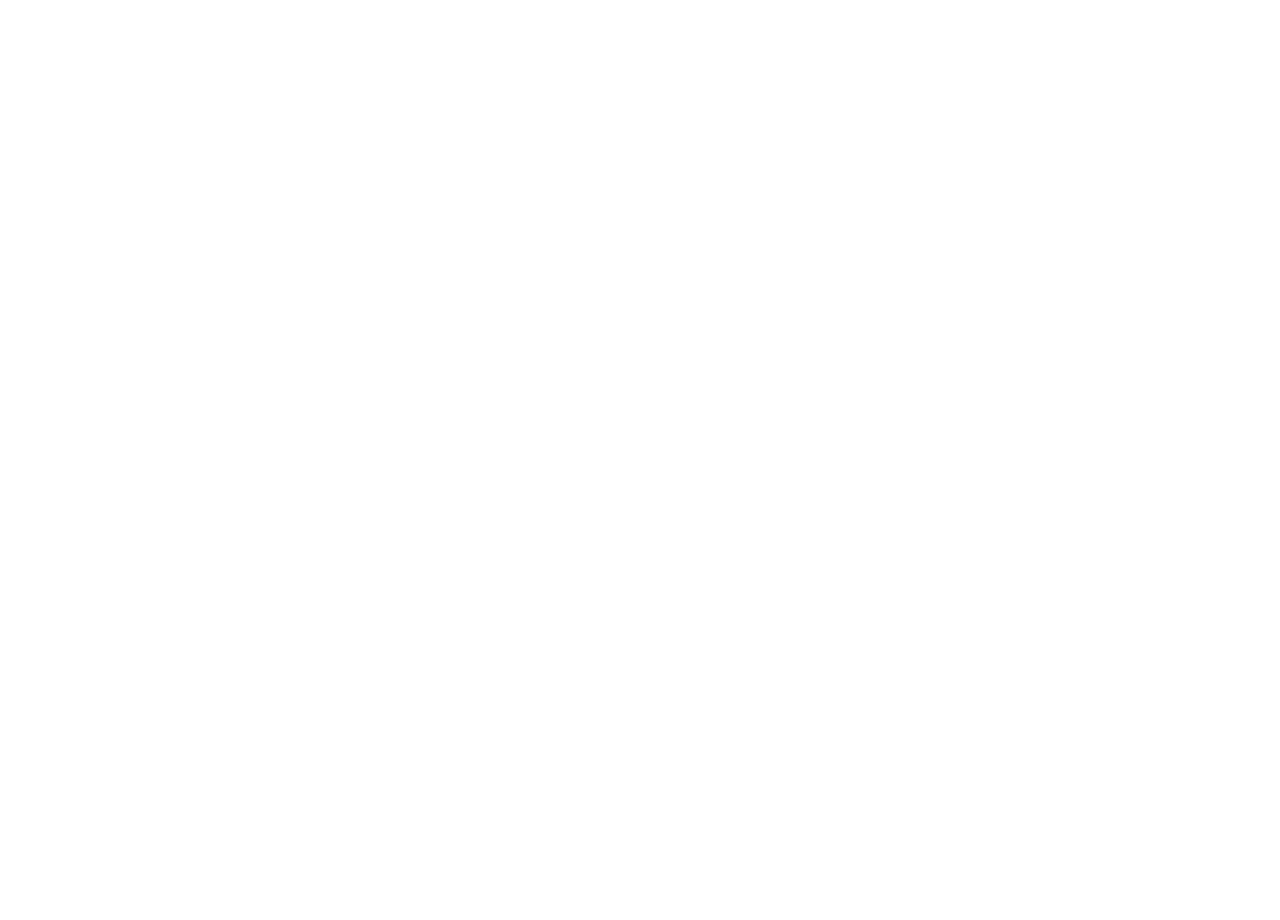
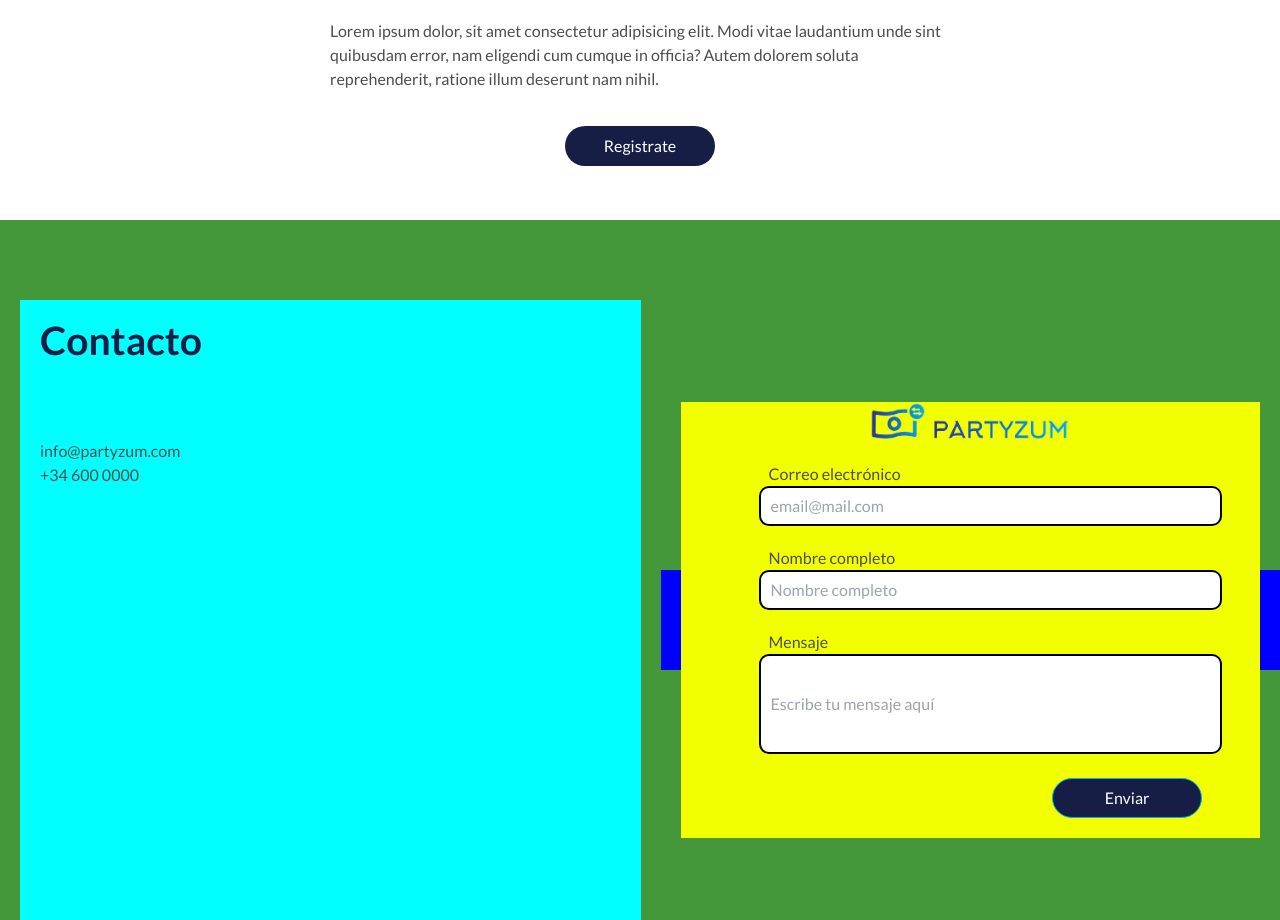
Before and after one commit to ricardoL0pez/Partyzum, a React (Vite) app: page / in a window 1280 px wide. Shown: the part 1880-2800 px from the top of the page. Before the commit the page ends 1720 px from the top, so only its background shows below. Built offline with nearby package versions, Linux system fonts and the light colour scheme.

Commit message:
New file and modified(Contact.jsx contact.module.scss):Formulario contactos

```diff
--- a/src/Views/Landing/Landing.jsx
+++ b/src/Views/Landing/Landing.jsx
@@ -3,6 +3,8 @@
 import NavBar from "../../components/Landing/NavBar/NavBar";
 import Signin from "../../components/Landing/Signin/Signin";
 import Slider from '../../components/Landing/Slider/Slider';
+import CallToAction from '../../components/Landing/CTA/CallToAction';
+import Contact from '../../components/Landing/Contact/Contact';
 
 const Landing = () => {
     const [isMenuOpen, setIsMenuOpen] = useState(false);
@@ -30,6 +32,25 @@
 
             {/* characteristics section slider */}
             <Slider />
+
+            <CallToAction />
+{/* contact section */}
+            <section className={styles.contact_section}>
+
+                <div className={styles.flex_item1}>
+                    <h2>Contacto</h2>
+                    <div>
+                    <p>info@partyzum.com</p>
+                    <p>+34 600 0000</p>
+                    </div>
+
+                </div>
+
+                <div className={styles.flex_item2}>
+                    <Contact />
+                </div>
+            </section>
+
         </>
     );
 };
--- a/src/Views/Landing/landing.module.scss
+++ b/src/Views/Landing/landing.module.scss
@@ -94,3 +94,44 @@
         }
     }
 }
+
+
+
+/* contact section */
+.contact_section {
+    @include flexbox(row, center, center, center);
+    background-color: rgb(68, 152, 57);
+    height: 100vh;
+    width: 100%;
+
+    .flex_item1 {
+        @include flexbox(column, center, flex-start, flex-start);
+        height: 80%;
+        width: 50%;
+        margin: 10px 20px;
+        padding: 20px;
+        gap:80px;
+         background-color: aqua;
+
+    }
+
+    .flex_item2 {
+        @include flexbox(row, center, center, center);
+        height: 100px;
+        width: 50%;
+        background-color: blue;
+    }
+}
+
+
+
+
+
+
+
+@media screen and (max-width: 768px) {
+    .flex-item {
+        width: calc(100% - 20px);
+
+    }
+}
--- /dev/null
+++ b/src/components/Landing/CTA/CallToAction.jsx
@@ -0,0 +1,14 @@
+import styles from "./callToAction.module.scss";
+
+const CallToAction = () => {
+  return (
+    <section className={styles.wrapper}>
+      <h2>Llamado a la acción</h2>
+      <p>Lorem ipsum dolor, sit amet consectetur adipisicing elit. Modi vitae laudantium unde sint quibusdam error, nam eligendi cum cumque in officia? Autem dolorem soluta reprehenderit, ratione illum deserunt nam nihil.</p>
+      <button>Registrate</button>
+    </section>
+
+  );
+};
+
+export default CallToAction;
--- /dev/null
+++ b/src/components/Landing/CTA/callToAction.module.scss
@@ -0,0 +1,40 @@
+@use '../../../SCSS/abstracts/mixins' as *;
+@import '../../../SCSS/abstracts/variables';
+
+.wrapper {
+    @include flexbox(column, center, space-evenly, center);
+    height: 40vh;
+    margin: 20px;
+    padding: 0;
+
+    p{
+        width: 50%;
+        margin-top: 2.5%;
+    }
+    button {
+        @include secundary-btn;
+      }
+
+      button:hover {
+        background-color: #18266E;
+      }
+
+      button:active {
+        box-shadow: 0px 4px 4px rgba(0, 0, 0, 0.25);
+        transform: translateY(-15%);
+      }
+}
+
+@media screen and (max-width: 600px) {
+    .wrapper {
+
+        h2{
+            font-size: 1.563rem;
+        }
+        p {
+            @include p-regular(regular);
+            width: 80%;
+        }
+    }
+
+}
--- /dev/null
+++ b/src/components/Landing/Contact/Contact.jsx
@@ -0,0 +1,106 @@
+import { useState } from "react";
+import { useForm } from "react-hook-form";
+import styles from "./contact.module.scss";
+import { messages, patterns } from "./validation";
+import logo from '../../../assets/icons/logo.png'
+
+
+const Contact = () => {
+    const {
+        register,
+        handleSubmit,
+        formState: { errors }
+    } = useForm();
+
+    const [showPassword, setShowPassword] = useState(false);
+
+    const onSubmit = (userInfo) => {
+        console.log(userInfo);
+    };
+
+    return (
+        <div className={styles.wrapper}>
+             <img src={logo} alt="" />
+
+            <form onSubmit={handleSubmit(onSubmit)}>
+                {/* mail */}
+                    <label htmlFor="mail">Correo electrónico</label>
+                    <input
+                        {...register("mail", {
+                            required: messages.req,
+                            pattern: {
+                                value: patterns.mail,
+                                message: messages.mail
+                            }
+                        })}
+                        id="mail"
+                        name="mail"
+                        type="email"
+                        placeholder="email@mail.com"
+                        aria-label="Ingresa un correo electrónico"
+                        aria-required="true"
+                        className={`${styles.input} ${errors.mail ? styles.errorInput : styles.successInput}`}
+                    />
+                    {errors.mail && <p className={styles.errorForm}>{errors.mail.message}</p>}
+                {/* fullName */}
+                    <label htmlFor="fullName">Nombre completo</label>
+                    <input
+                        {...register("fullName", {
+                            required: messages.reqFullName,
+                            pattern: {
+                                value: patterns.fullName,
+                                message: messages.fullName
+                            }
+                        })}
+                        id="fullName"
+                        name="fullName"
+                        type="text"
+                        placeholder="Nombre completo"
+                        aria-label="Nombre completo"
+                        aria-required="true"
+                        autoCapitalize="off"
+                        className={`${styles.input} ${errors.fullName ? styles.errorInput : styles.successInput}`}
+                    />
+                    {errors.fullName && <p className={styles.errorForm}>{errors.fullName.message}</p>}
+                {/* Text */}
+                    <label htmlFor="message">Mensaje</label>
+                    <input
+                        {...register("message", {
+                            required: messages.reqMessage,
+                            minLength: {
+                                value: 150,
+                                message: messages.lengthMessageMin
+                            },
+                            maxLength: {
+                                value: 550,
+                                message: messages.lengthMessageMax
+                            },
+                            pattern: {
+                                value: patterns.message,
+                                message: messages.message
+                            }
+                        })}
+                        id="message"
+                        name="message"
+                        type="text"
+                        placeholder="Escribe tu mensaje aquí"
+                        aria-label="Escribe tu mensaje aquí"
+                        aria-required="true"
+                        className={`${styles.input} ${errors.message ? styles.errorInput : styles.successInput}`}
+                    />
+                    {errors.message && <p className={styles.errorForm}>{errors.message.message}</p>}
+                {/* button */}
+                <br />
+                <div className={styles.btn_send}>
+                    <button>
+                        Enviar
+                    </button>
+                </div>
+
+            </form>
+
+        </div>
+    );
+};
+
+export default Contact;
--- /dev/null
+++ b/src/components/Landing/Contact/contact.module.scss
@@ -0,0 +1,88 @@
+@use '../../../SCSS/abstracts/mixins' as *;
+@import '../../../SCSS/abstracts/variables';
+
+.wrapper {
+   @include flexbox(column, center, center, center);
+    margin: 20px;
+    padding: 0;
+    background-color: rgb(242, 255, 0);
+    width: 100%;
+
+    img {
+        width: 200px;
+    }
+}
+
+form {
+    @include flexbox(column, center, center, flex-start);
+    margin: 0;
+    padding: 0;
+    width: 80%;
+
+        label {
+            color: $grey1;
+            padding-left: 30px;
+            margin-top: 20px;
+        }
+
+        input {
+            height: 40px;
+            width: 100%;
+            margin: 0 20px;
+            padding: 0px 10px;
+            color: black;
+            box-sizing: border-box;
+            border: 2px solid black;
+            border-radius: 10px;
+            transition: .2s;
+        }
+
+        input:focus {
+            outline: none;
+            border: 2px solid black;
+            transform: scale(1.02);
+        }
+
+        input[id="message"] {
+            height: 100px;
+
+        }
+
+        .successInput {
+            color: green;
+        }
+
+        .errorInput {
+            border-color: red;
+        }
+
+    }
+
+    .btn_send {
+        @include flexbox(row, center, flex-end, center);
+        width: 100%;
+
+        button {
+            @include secundary-btn;
+            margin-bottom: 20px;
+            border: solid 1px $primary-color;
+        }
+
+        button:hover {
+            background-color: #18266E;
+        }
+
+        button:active {
+            box-shadow: 0px 4px 4px rgba(0, 0, 0, 0.25);
+            transform: translateY(-15%);
+        }
+    }
+
+.errorForm {
+    margin-top: 5px;
+    margin-bottom: 0;
+    padding-left: 20px;
+    color: red;
+    font-size: 0.8em;
+    text-align: left;
+}
--- /dev/null
+++ b/src/components/Landing/Contact/validation.js
@@ -0,0 +1,16 @@
+export const messages = {
+    req: "Este campo es obligatorio",
+    mail: "Debes introducir un correo electrónico valido",
+    reqFullName: "Ingresá tu nombre completo",
+    fullName: "Verifica tu nombre completo",
+    message: "Caracteres invalidos",
+    lengthMessageMin:"El mensaje es demasiado corto",
+    lengthMessageMax:"El mensaje es demasiado extenso",
+};
+
+export const patterns = {
+    mail: /^[\w-]+(\.[\w-]+)*@([\w-]+\.)+[a-zA-Z]{2,7}$/,
+    fullName: /^[a-zA-ZáéíóúÁÉÍÓÚüÜñÑ]+(?:\s+[a-zA-ZáéíóúÁÉÍÓÚüÜñÑ]+){1,5}(?:\s+[-\sa-zA-ZáéíóúÁÉÍÓÚüÜñÑ]+)?$/,
+    text:/^[a-zA-ZáéíóúüñÑÁÉÍÓÚÜ\s\.,;:!¡¿?()-]+$/u,
+
+};
--- a/src/components/Landing/Signin/Signin.module.scss
+++ b/src/components/Landing/Signin/Signin.module.scss
@@ -109,6 +109,14 @@
   width: 100%;
   @include flexbox(column, center, center, flex-start);
   margin-top: 10px;
+
+  .successInput {
+    color: green;
+  }
+
+  .errorInput {
+    border-color: red;
+  }
 }
 
 .password {
--- a/src/components/Landing/Slider/slider.module.scss
+++ b/src/components/Landing/Slider/slider.module.scss
@@ -9,6 +9,8 @@
     @include flexbox(row, center, center, center);
     background-color: $third-color;
     margin-top: 40px;
+    margin-bottom: 40px;
+
 }
 
 .slides {
@@ -16,7 +18,7 @@
     transition: transform 0.5s ease-in-out;
     width: 80vw;
     background-color: $third-color;
-    gap: 50px
+    gap: 50px;
 }
 
 .characteristics_wrapper {
@@ -77,6 +79,7 @@
     left: 50%;
     transform: translateX(-50%);
     display: flex;
+    margin-bottom: 40px
 }
 
 .slideControl {
@@ -84,18 +87,18 @@
     height: 10px;
     border-radius: 50%;
     /* background-color: $slider-control-color; */
-    background-color: red;
+    background-color: $grey1;
     margin: 0 5px;
     cursor: pointer;
     transition: background-color 0.3s ease;
 
     &:hover {
        /*  background-color: $slider-control-hover-color; */
-        background-color: blue;
+        background-color: $grey2;
     }
 }
 
 .active {
     /* background-color: $slider-control-active-color; */
-    background-color: green;
+    background-color: $primary-color;
 }
```
Also changed, not shown: src/components/Landing/Signin/Signin.jsx (+6 -6 lines), src/assets/icons/logo.png (added), src/components/Landing/Signin/validation.js (renamed from src/components/Landing/Signin/ValidationSignin.js).
